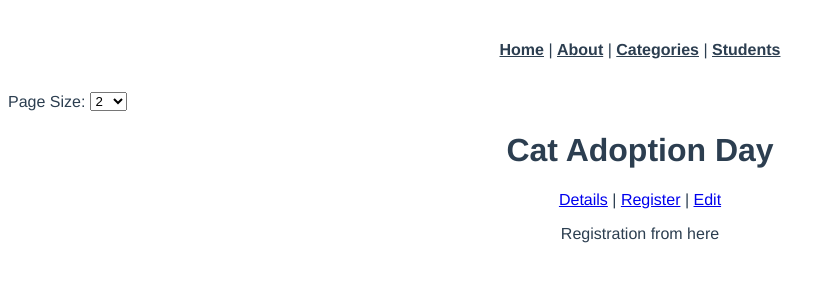
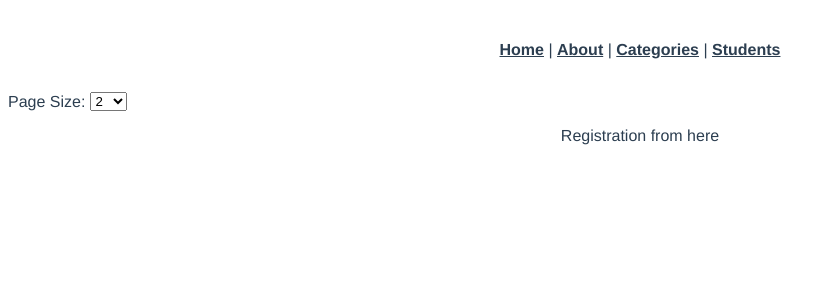
Before and after one commit to 96ekp/SE-_331_Lab2-, a Vue app in the folder lab2/: page /event/123/register in a window 1280 px wide. Shown: the top 300 px of the page, without its empty margins (0-834 px from the left). Built offline with nearby package versions, Linux system fonts and the light colour scheme; data requests are answered from the project's data file.

Commit message:
just remove duplicate code from EventRegisterView

```diff
--- a/lab2/src/views/event/EventRegisterView.vue
+++ b/lab2/src/views/event/EventRegisterView.vue
@@ -1,35 +1,16 @@
 <!-- views/event/EventDetailView.vue -->
 
 <script setup lang="ts">
-import { ref } from 'vue'
 import { type EventItem } from '@/type'
-import EventService from '@/services/EventService'
-
-const event = ref<EventItem | null>(null)
-
-const props = defineProps({
-  id: String
+import type { PropType } from 'vue'
+defineProps({
+  event: {
+    type: Object as PropType<EventItem>,
+    require: true
+  }
 })
-
-EventService.getEventById(Number(props.id))
-  .then((response) => {
-    event.value = response.data
-  })
-  .catch((error) => {
-    console.log(error)
-  })
 </script>
 
 <template>
-  <div v-if="event">
-    <h1>{{ event.title }}</h1>
-    <div id="nav">
-      <!-- Links to different views related to the event using router-link -->
-      <router-link :to="{ name: 'event-detail', params: { id } }">Details</router-link> |
-      <router-link :to="{ name: 'event-register', params: { id } }">Register</router-link> |
-      <router-link :to="{ name: 'event-edit', params: { id } }">Edit</router-link>
-    </div>
-
-    <p>Registration from here</p>
-  </div>
+  <p>Registration from here</p>
 </template>
```
